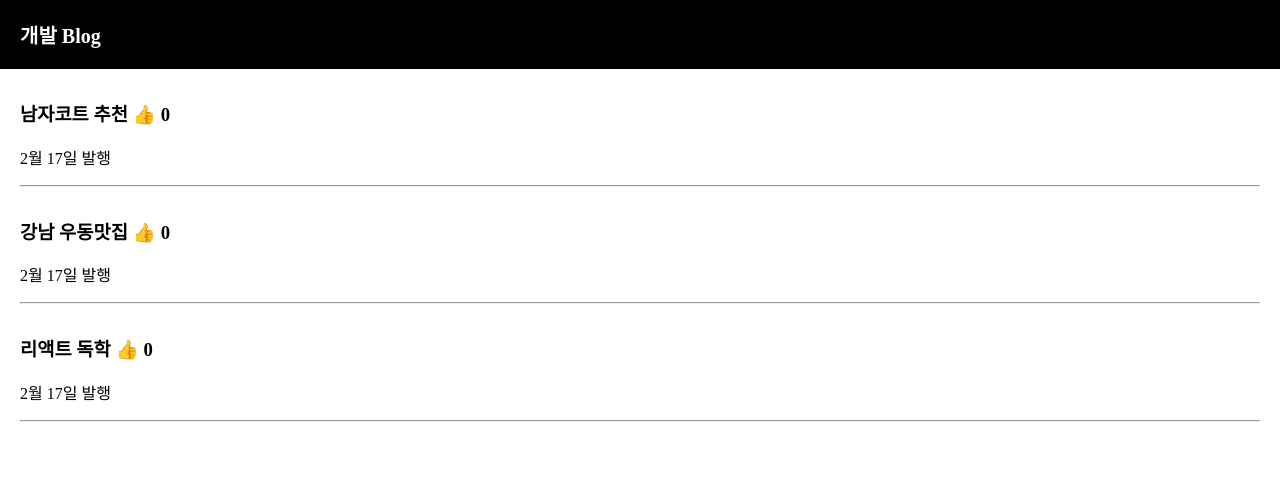
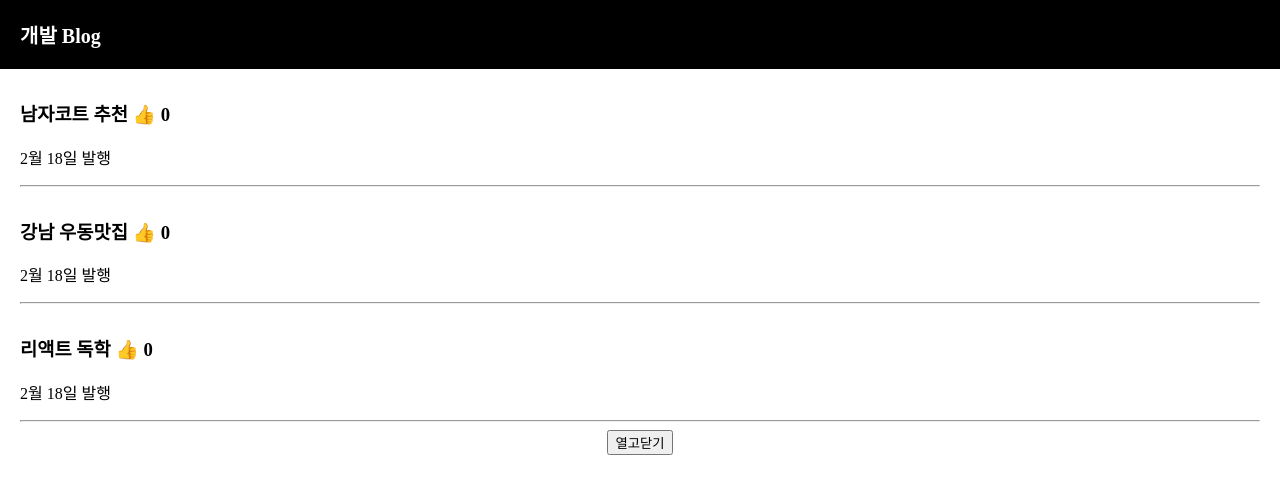
Before and after one commit to Yeonlisa/Blog, a React (Create React App) app: page / in a window 1280 px wide. Shown: the top 494 px of the page. Built offline with nearby package versions, Linux system fonts and the light colour scheme.

Commit message:
props : 자식이 부모의 state를 가져다쓰고 싶을 땐 말하고 쓰셔야합니다

```diff
--- a/src/App.js
+++ b/src/App.js
@@ -7,14 +7,6 @@
   let [글제목, 글제목변경] = useState(['남자코트 추천', '강남 우동맛집', '리액트 독학']);
   let [따봉, 따봉변경] = useState(0);
   let [modal, modal변경] = useState(false);
-
-  let posts = '강남 고기 맛집';
-
-  // function 제목바꾸기() {
-  //   let newArray = [...글제목];
-  //   newArray[0] = '여자코트 추천';
-  //   글제목변경(newArray);
-  // }
 
   return (
     <div className="App">
@@ -27,26 +19,28 @@
           return (
             <div className="list">
               <h3>{ 글 } <span onClick={() => { 따봉변경(따봉+1) }}>👍</span> {따봉}</h3>
-              <p>2월 17일 발행</p>
+              <p>2월 18일 발행</p>
               <hr/>
             </div>
           )
         })
       }
 
+      <button onClick={ () =>{modal변경(!modal) }}>열고닫기</button>
+
       {
         modal === true
-        ? <Modal />
+        ? <Modal 글제목={글제목}></Modal>
         : null
       }
     </div>
   );
 }
 
-function Modal() {
+function Modal(props) {
   return (
     <div className="modal">
-      <h2>제목</h2>
+      <h2>{ props.글제목[1] }</h2>
       <p>날짜</p>
       <p>상세내용</p>
     </div>
```
